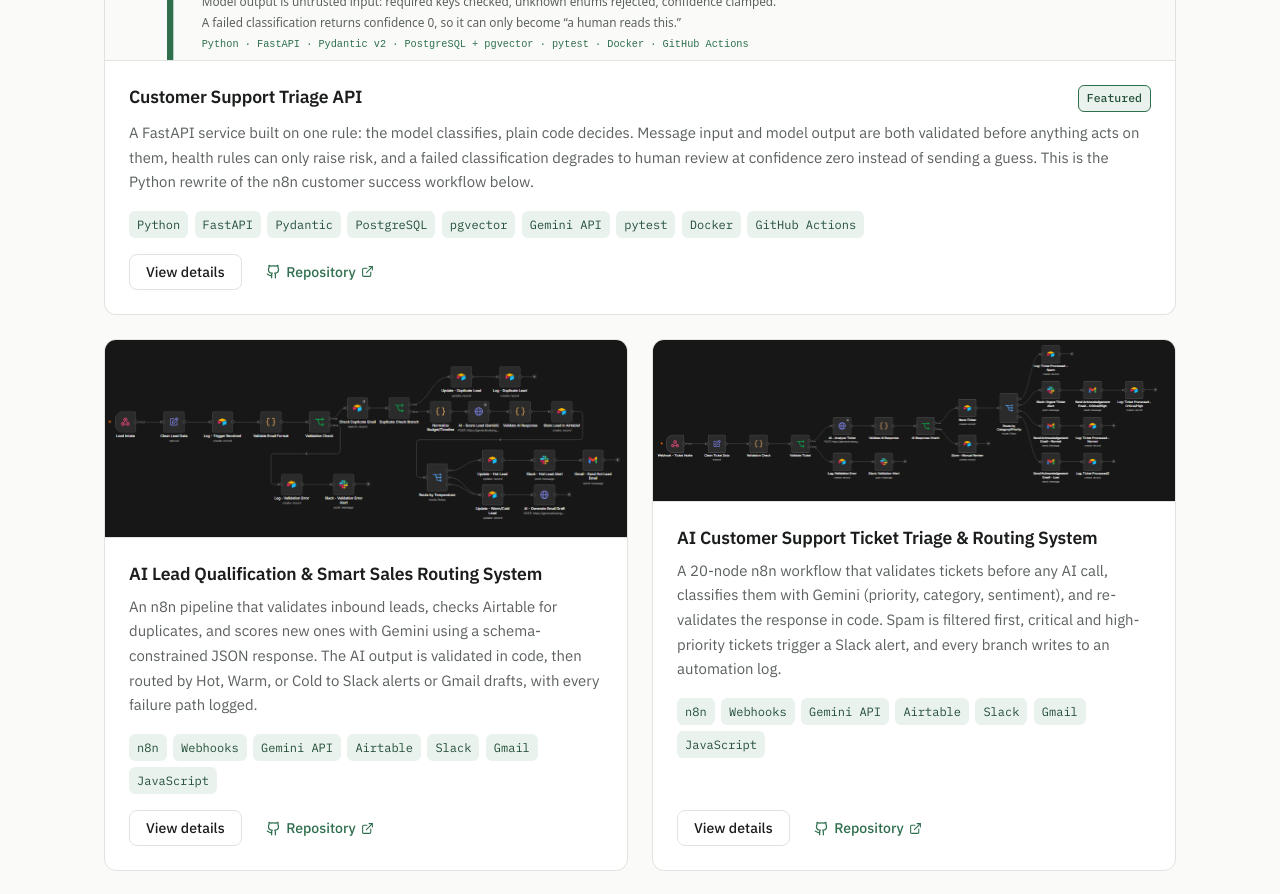
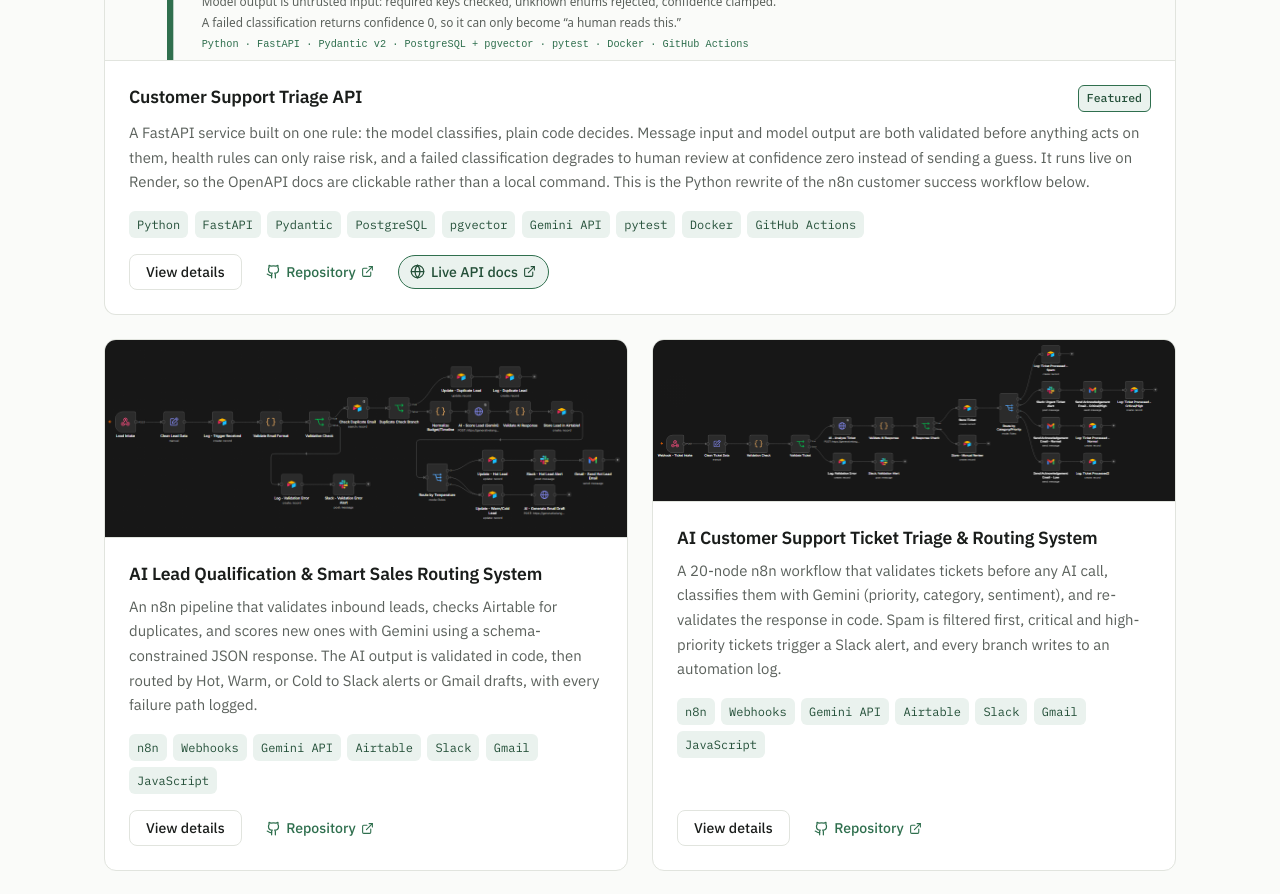
Before and after one commit to Azarath-max/Portfolio-Site, a React (Vite) app: page / in a window 1280 px wide. Shown: the part 3160-4054 px from the top of the page. Built offline with nearby package versions, Linux system fonts and the light colour scheme.

Commit message:
Link the live API docs from the featured project

```diff
--- a/src/components/Projects.css
+++ b/src/components/Projects.css
@@ -151,6 +151,19 @@
 
 .project-link:hover {
   color: var(--color-accent-dark);
+}
+
+/* The live link is the one a recruiter can actually click and call. */
+.project-link--live {
+  padding: 0.3rem 0.7rem;
+  border-radius: 999px;
+  border: 1px solid var(--color-accent);
+  background: var(--color-accent-tint);
+  color: var(--color-accent-dark);
+}
+
+.project-link--live:hover {
+  border-color: var(--color-accent-dark);
 }
 
 /* ---------- Overlays (details panel + image lightbox) ---------- */
--- a/src/components/Projects.jsx
+++ b/src/components/Projects.jsx
@@ -1,6 +1,6 @@
 import { useEffect, useRef, useState } from "react";
 import { createPortal } from "react-dom";
-import { ExternalLink, Github, X } from "lucide-react";
+import { ExternalLink, Github, Globe, X } from "lucide-react";
 import { projects } from "../data/portfolioData.js";
 import "./Projects.css";
 
@@ -183,6 +183,17 @@ export default function Projects() {
                     <Github size={15} /> Repository <ExternalLink size={13} />
                   </a>
                 )}
+                {project.liveLink && (
+                  <a
+                    className="project-link project-link--live"
+                    href={project.liveLink}
+                    target="_blank"
+                    rel="noreferrer"
+                  >
+                    <Globe size={15} /> {project.liveLabel || "Live demo"}{" "}
+                    <ExternalLink size={13} />
+                  </a>
+                )}
               </div>
             </article>
           ))}
@@ -226,8 +237,9 @@ export default function Projects() {
                     ))}
                   </div>
 
+                  {(activeProject.link || activeProject.liveLink) && (
+                    <div className="detail-panel-footer">
                       {activeProject.link && (
-                    <div className="detail-panel-footer">
                         <a
                           className="project-link"
                           href={activeProject.link}
@@ -237,6 +249,19 @@ export default function Projects() {
                           <Github size={15} /> View repository{" "}
                           <ExternalLink size={13} />
                         </a>
+                      )}
+                      {activeProject.liveLink && (
+                        <a
+                          className="project-link project-link--live"
+                          href={activeProject.liveLink}
+                          target="_blank"
+                          rel="noreferrer"
+                        >
+                          <Globe size={15} />{" "}
+                          {activeProject.liveLabel || "Live demo"}{" "}
+                          <ExternalLink size={13} />
+                        </a>
+                      )}
                     </div>
                   )}
                 </div>
--- a/src/data/portfolioData.js
+++ b/src/data/portfolioData.js
@@ -95,7 +95,7 @@ export const projects = [
     status: "Completed",
     featured: true,
     summary:
-      "A FastAPI service built on one rule: the model classifies, plain code decides. Message input and model output are both validated before anything acts on them, health rules can only raise risk, and a failed classification degrades to human review at confidence zero instead of sending a guess. This is the Python rewrite of the n8n customer success workflow below.",
+      "A FastAPI service built on one rule: the model classifies, plain code decides. Message input and model output are both validated before anything acts on them, health rules can only raise risk, and a failed classification degrades to human review at confidence zero instead of sending a guess. It runs live on Render, so the OpenAPI docs are clickable rather than a local command. This is the Python rewrite of the n8n customer success workflow below.",
     techStack: [
       "Python",
       "FastAPI",
@@ -108,6 +108,8 @@ export const projects = [
       "GitHub Actions",
     ],
     link: "https://github.com/Azarath-max/cs-triage-api",
+    liveLink: "https://cs-triage-api.onrender.com/docs",
+    liveLabel: "Live API docs",
     image: "/projects/cs-triage-api.svg",
     details: {
       overview:
@@ -150,7 +152,7 @@ export const projects = [
         "The route handler is a sync def on purpose: the classifier and repository do blocking I/O, so FastAPI runs it in its threadpool instead of stalling the event loop.",
       ],
       testing: [
-        "55 pytest tests, run in CI with no network, no database, and no API key.",
+        "56 pytest tests, run in CI with no network, no database, and no API key.",
         "Coverage spans validation edge cases (missing keys, unknown enums, boolean confidence, non-list fields), every health rule, every routing branch, the Gemini request and response handling via httpx.MockTransport, and the HTTP layer end to end.",
         "CI also runs ruff check, ruff format --check, and a Docker image build.",
       ],
@@ -159,7 +161,7 @@ export const projects = [
         "Response drafting with a content guard that blocks money and commitment language.",
         "A Slack approval flow with a 24-hour timeout.",
         "A read-only dashboard over the audit log.",
-        "Deploy it publicly so the OpenAPI docs are a live link rather than a local command.",
+        "Per-sender rate limiting on the public deployment.",
       ],
     },
   },
```
Lines whose indentation alone changed are shown as unchanged.
